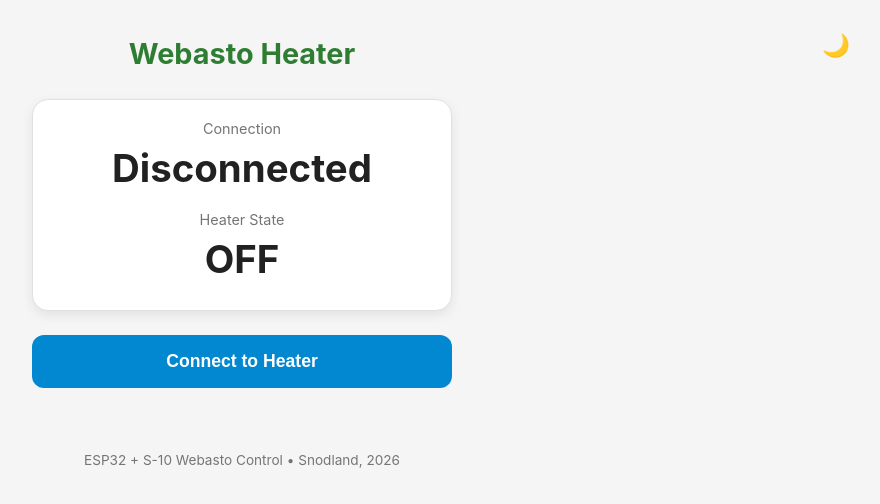
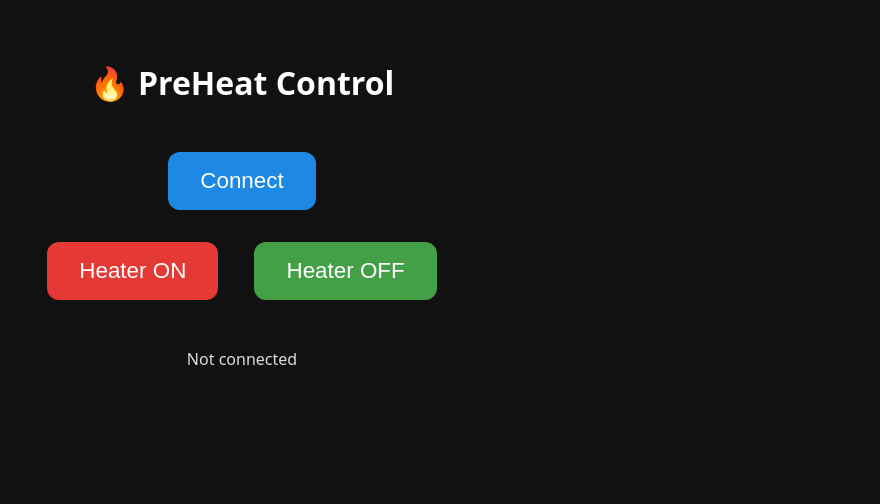
Before and after one commit to grumpytiger/Grumpytiger.github.io, a plain HTML site: page index.html in a window 1280 px wide. Shown: the whole page, without its empty margins (398-1278 px from the left). Drawn offline with Linux system fonts and the light colour scheme.

Commit message:
Update index.html
another version update

```diff
--- a/index.html
+++ b/index.html
@@ -2,268 +2,96 @@
 <html lang="en">
 <head>
   <meta charset="UTF-8" />
-  <meta name="viewport" content="width=device-width, initial-scale=1.0"/>
-  <title>Webasto Heater Control</title>
-  <meta name="theme-color" content="#1a3c34"/>
+  <title>PreHeat Webasto Control</title>
+  <meta name="viewport" content="width=device-width, initial-scale=1.0" />
   <style>
-    :root {
-      --primary: #2e7d32;
-      --primary-dark: #1b5e20;
-      --danger: #c62828;
-      --bg: #f5f5f5;
-      --card: white;
-      --text: #212121;
-      --border: #e0e0e0;
+    body {
+      font-family: system-ui, sans-serif;
+      text-align: center;
+      background: #111;
+      color: #fff;
+      padding: 2rem;
     }
-
-    [data-theme="dark"] {
-      --bg: #121212;
-      --card: #1e1e1e;
-      --text: #e0e0e0;
-      --border: #333;
+    h1 {
+      margin-bottom: 2rem;
     }
-
-    body {
-      font-family: -apple-system, BlinkMacSystemFont, 'Segoe UI', Roboto, sans-serif;
-      background: var(--bg);
-      color: var(--text);
-      margin: 0;
-      padding: 0;
-      min-height: 100vh;
-      transition: background 0.3s, color 0.3s;
-    }
-
-    .container {
-      max-width: 420px;
-      margin: 0 auto;
-      padding: 16px;
-    }
-
-    header {
-      text-align: center;
-      padding: 20px 0 12px;
-    }
-
-    h1 {
-      margin: 0;
-      font-size: 1.8rem;
-      color: var(--primary);
-    }
-
-    .status-card {
-      background: var(--card);
-      border-radius: 16px;
-      padding: 20px;
-      margin: 16px 0;
-      box-shadow: 0 4px 12px rgba(0,0,0,0.08);
-      text-align: center;
-      border: 1px solid var(--border);
-    }
-
-    .status-label {
-      font-size: 0.9rem;
-      color: #757575;
-      margin-bottom: 8px;
-    }
-
-    .status-value {
-      font-size: 2.4rem;
-      font-weight: bold;
-      margin: 8px 0;
-    }
-
-    .buttons {
-      display: flex;
-      gap: 16px;
-      margin: 24px 0;
-    }
-
     button {
-      flex: 1;
-      padding: 16px;
-      font-size: 1.1rem;
-      font-weight: 600;
+      font-size: 1.4rem;
+      padding: 1rem 2rem;
+      margin: 1rem;
+      border-radius: 12px;
       border: none;
-      border-radius: 12px;
-      cursor: pointer;
-      transition: all 0.2s;
-      color: white;
-    }
-
-    #connectBtn {
-      background: #0288d1;
-    }
-    #connectBtn:hover { background: #0277bd; }
-
-    #onBtn {
-      background: var(--primary);
-    }
-    #onBtn:hover { background: var(--primary-dark); }
-
-    #offBtn {
-      background: var(--danger);
-    }
-    #offBtn:hover { background: #b71c1c; }
-
-    button:disabled {
-      opacity: 0.5;
-      cursor: not-allowed;
-    }
-
-    .connection-info {
-      margin-top: 24px;
-      font-size: 0.9rem;
-      color: #757575;
-      text-align: center;
-    }
-
-    .theme-toggle {
-      position: absolute;
-      top: 16px;
-      right: 16px;
-      background: none;
-      border: none;
-      font-size: 1.4rem;
       cursor: pointer;
     }
-
-    footer {
-      text-align: center;
-      padding: 24px 0;
-      color: #757575;
-      font-size: 0.85rem;
+    .on {
+      background: #e53935;
+      color: #fff;
+    }
+    .off {
+      background: #43a047;
+      color: #fff;
+    }
+    .connect {
+      background: #1e88e5;
+      color: #fff;
+    }
+    #status {
+      margin-top: 2rem;
+      opacity: 0.85;
     }
   </style>
 </head>
+
 <body>
+  <h1>🔥 PreHeat Control</h1>
 
-  <button class="theme-toggle" onclick="toggleTheme()">🌙</button>
+  <button class="connect" onclick="connect()">Connect</button><br/>
 
-  <div class="container">
-    <header>
-      <h1>Webasto Heater</h1>
-    </header>
+  <button class="on" onclick="heaterOn()">Heater ON</button>
+  <button class="off" onclick="heaterOff()">Heater OFF</button>
 
-    <div class="status-card">
-      <div class="status-label">Connection</div>
-      <div id="connectionStatus" class="status-value">Disconnected</div>
-
-      <div class="status-label" style="margin-top:20px">Heater State</div>
-      <div id="heaterStatus" class="status-value">OFF</div>
-    </div>
-
-    <div class="buttons">
-      <button id="connectBtn">Connect to Heater</button>
-    </div>
-
-    <div class="buttons" id="controlButtons" style="display:none;">
-      <button id="onBtn">Heater ON</button>
-      <button id="offBtn">Heater OFF</button>
-    </div>
-
-    <div class="connection-info" id="deviceInfo"></div>
-  </div>
-
-  <footer>
-    ESP32 + S-10 Webasto Control • Snodland, 2026
-  </footer>
+  <div id="status">Not connected</div>
 
 <script>
-    // Theme toggle
-    function toggleTheme() {
-      document.body.dataset.theme = document.body.dataset.theme === 'dark' ? 'light' : 'dark';
-      localStorage.setItem('theme', document.body.dataset.theme);
-    }
+  const SERVICE_UUID = '4fafc201-1fb5-459e-8fcc-c5c9c331914b';
+  const CHAR_UUID    = 'beb5483e-36e1-4688-b7f5-ea07361b26a8';
 
-    if (localStorage.getItem('theme') === 'dark' ||
-        (!localStorage.getItem('theme') && window.matchMedia('(prefers-color-scheme: dark)').matches)) {
-      document.body.dataset.theme = 'dark';
-    }
+  let device;
+  let characteristic;
 
-    // ── BLE Configuration ────────────────────────────────────────
-    let device;
-    let server;
-    let service;
-    let characteristic;
-    let isConnected = false;
-
-    const SERVICE_UUID        = "4fafc201-1fb5-459e-8fcc-c5c9c331914b";
-    const CHARACTERISTIC_UUID = "beb5483e-36e1-4688-b7f5-ea07361b26a8";
-
-    const connectBtn    = document.getElementById('connectBtn');
-    const onBtn         = document.getElementById('onBtn');
-    const offBtn        = document.getElementById('offBtn');
-    const controlButtons = document.getElementById('controlButtons');
-    const connStatus    = document.getElementById('connectionStatus');
-    const heaterStatus  = document.getElementById('heaterStatus');
-    const deviceInfo    = document.getElementById('deviceInfo');
-
-    // ── Connect to ESP32 ─────────────────────────────────────────
   async function connect() {
     try {
+      document.getElementById("status").innerText = "Requesting device...";
+
       device = await navigator.bluetooth.requestDevice({
-          filters: [{ namePrefix: "Heater" }],
+        filters: [
+          { name: 'PreHeat' }
+        ],
         optionalServices: [SERVICE_UUID]
       });
 
-        deviceInfo.textContent = `Connected to: ${device.name || "HeaterESP32"}`;
+      const server = await device.gatt.connect();
+      const service = await server.getPrimaryService(SERVICE_UUID);
+      characteristic = await service.getCharacteristic(CHAR_UUID);
 
-        device.addEventListener('gattserverdisconnected', onDisconnected);
-
-        server = await device.gatt.connect();
-        service = await server.getPrimaryService(SERVICE_UUID);
-        characteristic = await service.getCharacteristic(CHARACTERISTIC_UUID);
-
-        isConnected = true;
-        updateUI();
-
-        // Try to read current heater state (optional)
-        try {
-          const value = await characteristic.readValue();
-          const decoder = new TextDecoder();
-          const state = decoder.decode(value);
-          heaterStatus.textContent = (state === "1") ? "ON" : "OFF";
-        } catch {}
+      document.getElementById("status").innerText = "Connected to PreHeat";
     } catch (error) {
+      document.getElementById("status").innerText = "Connection failed";
       console.error(error);
-        alert("Connection failed.\nMake sure heater is powered on.\n\n" + error.message);
     }
   }
 
-    function onDisconnected() {
-      isConnected = false;
-      updateUI();
-      alert("Disconnected from heater. Reconnect to continue.");
+  async function heaterOn() {
+    if (!characteristic) return alert("Not connected");
+    await characteristic.writeValue(Uint8Array.of(0x01));
+    document.getElementById("status").innerText = "🔥 Heater ON";
   }
 
-    function updateUI() {
-      connStatus.textContent = isConnected ? "Connected" : "Disconnected";
-      connStatus.style.color = isConnected ? "#2e7d32" : "#c62828";
-      controlButtons.style.display = isConnected ? "flex" : "none";
-      connectBtn.textContent = isConnected ? "Reconnect" : "Connect to Heater";
+  async function heaterOff() {
+    if (!characteristic) return alert("Not connected");
+    await characteristic.writeValue(Uint8Array.of(0x00));
+    document.getElementById("status").innerText = "❄️ Heater OFF";
   }
-
-    // ── Send command to ESP32 (0x01 = ON, 0x00 = OFF) ─────────────
-    async function sendCommand(byte) {
-      if (!characteristic || !isConnected) return;
-
-      try {
-        const buffer = new Uint8Array([byte]);
-        await characteristic.writeValue(buffer);
-
-        // Optimistic UI update
-        heaterStatus.textContent = (byte === 0x01) ? "ON" : "OFF";
-        heaterStatus.style.color = (byte === 0x01) ? "#2e7d32" : "inherit";
-      } catch (error) {
-        console.error("Write failed:", error);
-        alert("Failed to control heater: " + error.message);
-      }
-    }
-
-    // ── Event Listeners ──────────────────────────────────────────
-    connectBtn.addEventListener('click', connect);
-    onBtn.addEventListener('click',  () => sendCommand(0x01));
-    offBtn.addEventListener('click', () => sendCommand(0x00));
 </script>
 </body>
 </html>
```
Lines whose indentation alone changed are shown as unchanged.
